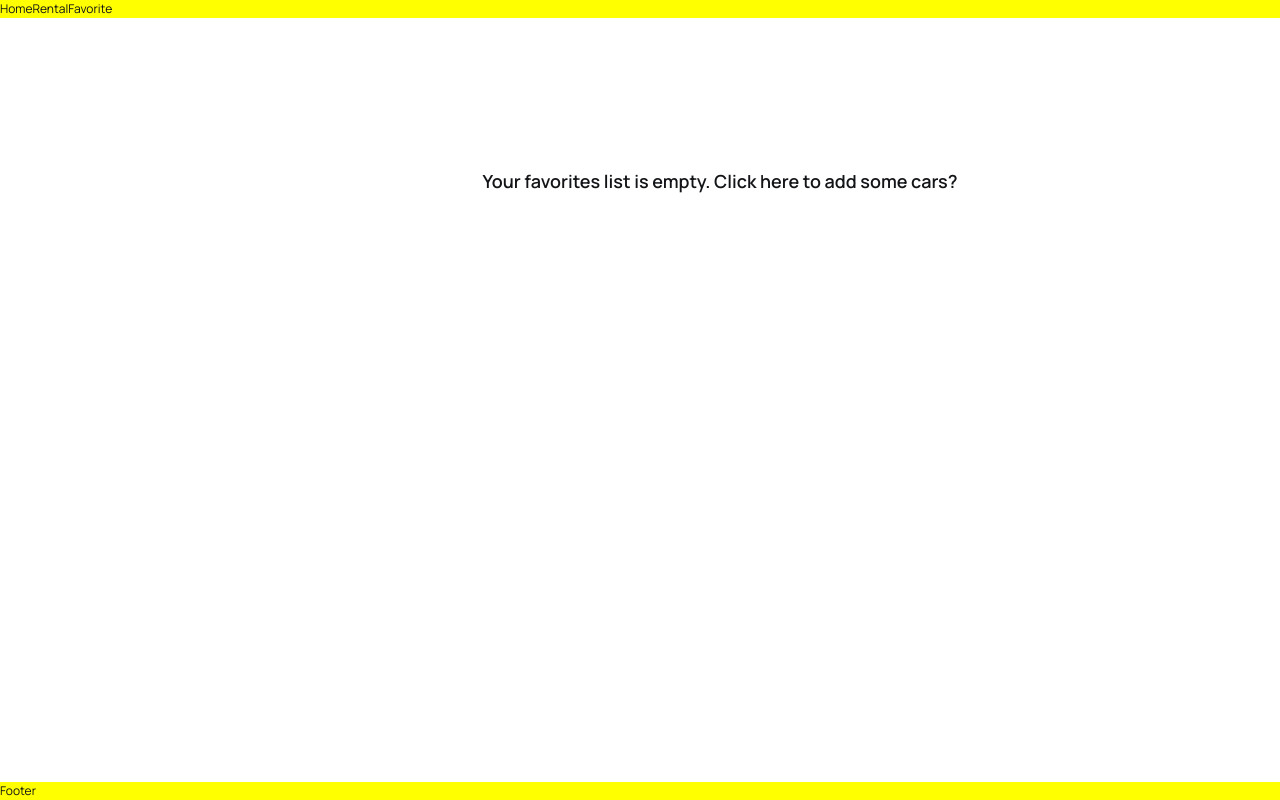
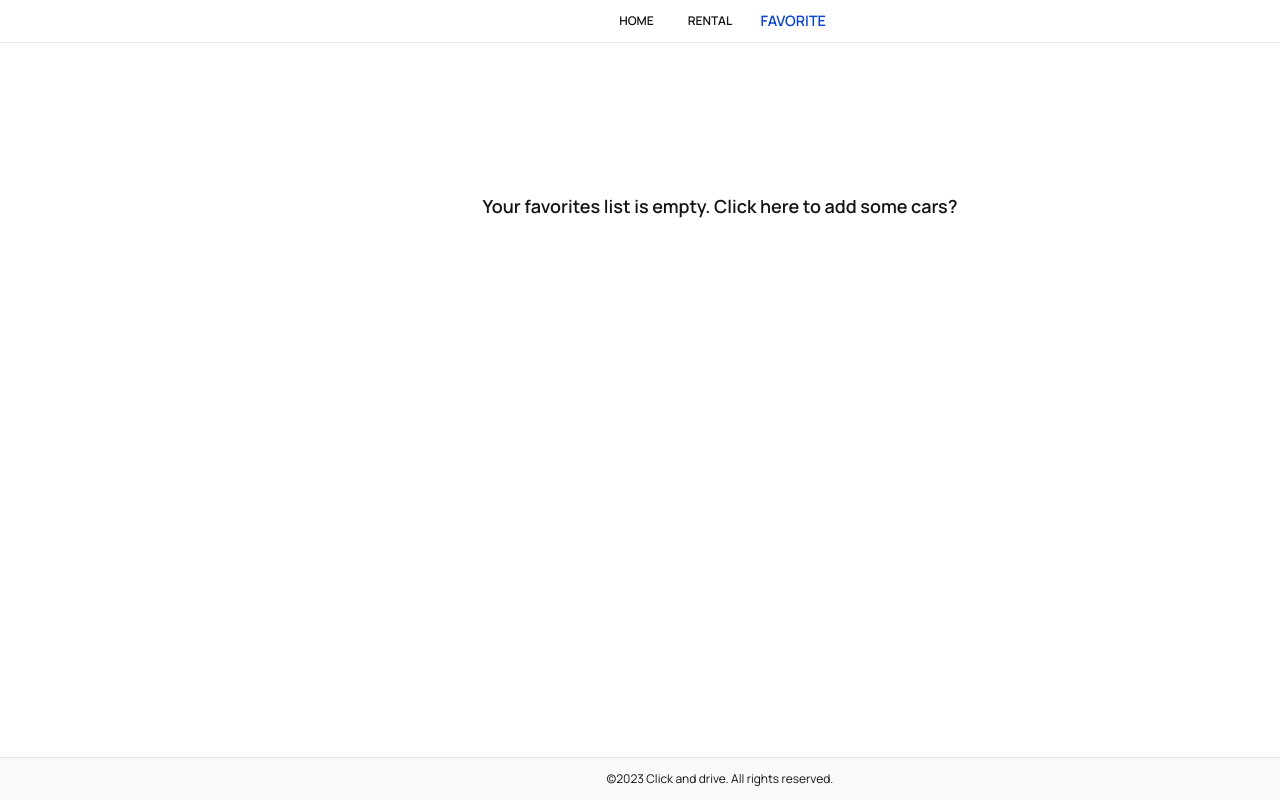
Before and after one commit to Serhii-Ivasiuk/car-rental, a React (Create React App) app: page /car-rental/favorite in a window 1280 px wide. Shown: the top 800 px of the page. Built offline with nearby package versions, Linux system fonts and the light colour scheme.

Commit message:
feat: header + footer + navbar simple styles

```diff
--- a/src/components/Layout/Layout.jsx
+++ b/src/components/Layout/Layout.jsx
@@ -1,7 +1,9 @@
 // Libs
 import { Suspense } from 'react';
-import { NavLink, Outlet } from 'react-router-dom';
+import { Outlet } from 'react-router-dom';
 import { ToastContainer } from 'react-toastify';
+// Components
+import { NavBar } from 'components/NavBar/NavBar';
 // Styled components
 import { Page, Header, Container, Footer } from './Layout.styled';
 
@@ -11,9 +13,7 @@ export const Layout = () => {
             <Page>
                 <Header>
                     <Container>
-                        <NavLink to="/">Home</NavLink>
-                        <NavLink to="/rental">Rental</NavLink>
-                        <NavLink to="/favorite">Favorite</NavLink>
+                        <NavBar />
                     </Container>
                 </Header>
                 <main>
@@ -24,7 +24,9 @@ export const Layout = () => {
                     </Container>
                 </main>
                 <Footer>
-                    <Container>Footer</Container>
+                    <Container>
+                        ©2023 Click and drive. All rights reserved.
+                    </Container>
                 </Footer>
             </Page>
 
--- a/src/components/Layout/Layout.styled.jsx
+++ b/src/components/Layout/Layout.styled.jsx
@@ -1,5 +1,7 @@
 // Libs
 import styled from '@emotion/styled';
+// Theme
+import { theme } from 'styles';
 
 export const Page = styled.div`
     display: flex;
@@ -8,7 +10,7 @@ export const Page = styled.div`
 `;
 
 export const Header = styled.header`
-    background-color: yellow;
+    border-bottom: 1px solid ${theme.colors.borderAdditional};
 `;
 
 export const Container = styled.div`
@@ -18,5 +20,8 @@ export const Container = styled.div`
 
 export const Footer = styled.footer`
     margin-top: auto;
-    background-color: yellow;
+    padding: 12px 0;
+    text-align: center;
+    border-top: 1px solid ${theme.colors.borderAdditional};
+    background-color: ${theme.colors.bgAdditional};
 `;
--- /dev/null
+++ b/src/components/NavBar/NavBar.jsx
@@ -0,0 +1,12 @@
+// Styled components
+import { NavBarStyled, StyledNavLink } from './NavBar.styled';
+
+export const NavBar = () => {
+    return (
+        <NavBarStyled>
+            <StyledNavLink to="/">Home</StyledNavLink>
+            <StyledNavLink to="/rental">Rental</StyledNavLink>
+            <StyledNavLink to="/favorite">Favorite</StyledNavLink>
+        </NavBarStyled>
+    );
+};
--- /dev/null
+++ b/src/components/NavBar/NavBar.styled.jsx
@@ -0,0 +1,32 @@
+// Libs
+import { NavLink } from 'react-router-dom';
+import styled from '@emotion/styled';
+// Theme
+import { theme } from 'styles';
+
+export const NavBarStyled = styled.div`
+    display: flex;
+    justify-content: center;
+    gap: 18px;
+`;
+
+export const StyledNavLink = styled(NavLink)`
+    display: block;
+    padding: 12px 8px;
+    text-align: center;
+    text-transform: uppercase;
+    font-weight: 700;
+    transition: color 0.2s ${theme.transitions.cubicBezier},
+        transform 0.2s ${theme.transitions.cubicBezier};
+
+    &.active {
+        color: ${theme.colors.bgAccentHover};
+        transform: scale(1.2);
+    }
+
+    &:hover,
+    &:focus {
+        color: ${theme.colors.bgAccentHover};
+        transform: scale(1.2);
+    }
+`;
```
Also changed, not shown: src/components/Shared/ErrorCard/ErrorCard.js (+7 -0 lines).
